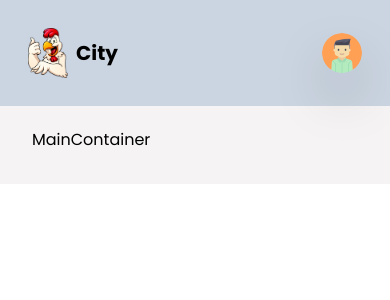
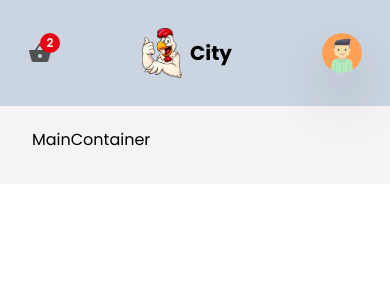
Before and after one commit to siddharthPriyadarshi/restaurantapp, a React (Create React App) app: page / in a window 390 px wide. Shown: the top 300 px of the page. Built offline with nearby package versions, Linux system fonts and the light colour scheme.

Commit message:
cart added in mobile view

```diff
--- a/src/components/Header.jsx
+++ b/src/components/Header.jsx
@@ -107,10 +107,18 @@ const Header = () => {
             {/*Mobile View */}
             <div className="flex md:hidden p-4 items-center justify-between">
                 {/* Navabar Logo */}
+                <div className='relative flex items-center'>
+                        <MdShoppingBasket className="text-textColor text-2xl cursor-pointer" />
+                        <div className=" absolute -top-2 -right-2 w-5 h-5 rounded-full bg-cartNumBg flex justify-center items-center">
+                            <p className="text-xs text-white font-semibold">2</p>
+                        </div>
+                </div>
+
                 <Link to={"/"} className='flex items-center gap-2'>
                     <img src={Logo} className="w-10 object-cover" alt="logo" />
                     <p className=' = "text-headingColor text-xl font-bold'>City</p>
                 </Link>
+
 
                 {/* User logi button for google auth pop */}
                 <div className="relative">
```
